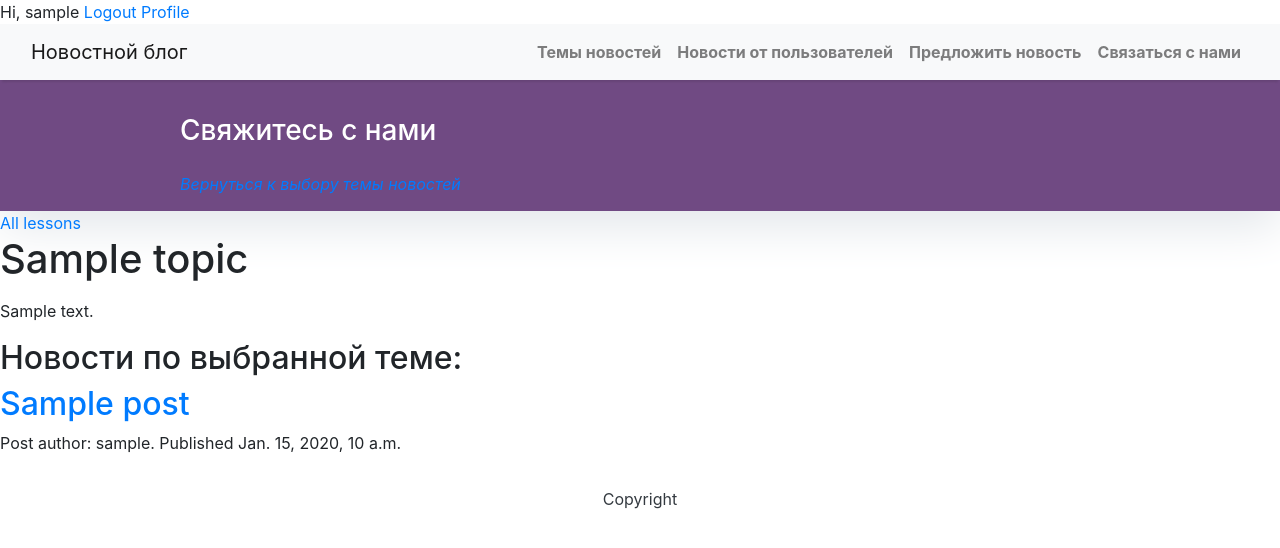
After one commit to nataliasipenko/natalyamashliakevich_app, a Django app: a page that uses blog/templates/base.html in a window 1280 px wide. The commit adds this page. Shown: the top 548 px of the page. Run offline with Django 3.2, Linux system fonts and the light colour scheme; a user stored in the database is signed in; tables that the repository leaves empty hold one stand-in row (values such as "Sample post"); some libraries are stand-ins or nearby versions.

Commit message:
Iteration 7. Added Topics M2M model

```diff
--- a/blog/admin.py
+++ b/blog/admin.py
@@ -40,3 +40,4 @@ admin.site.register(models.Contactmessage)
 # admin.site.register(models.ClientPost)
 admin.site.register(models.Post, PostAdmin)
 admin.site.register(models.Profile)
+admin.site.register(models.Topic)
--- a/blog/models.py
+++ b/blog/models.py
@@ -33,6 +33,12 @@ class Post(models.Model):
     def __str__(self):
         return self.title
 
+    def get_absolute_url(self):
+        return reverse('post_detail',
+                       args=[self.publish.year,
+                             self.publish.month,
+                             self.publish.day,
+                             self.slug])
 
 class Comment(models.Model):
     post = models.ForeignKey(Post, on_delete=models.CASCADE, related_name="comments")
@@ -73,3 +79,22 @@ class Contactmessage(models.Model):
 
     def __str__(self):
         return self.email
+
+
+class Topic(models.Model):
+
+    title = models.CharField(max_length=255)
+    slug = models.SlugField(max_length=255)
+    note = models.TextField()
+
+    updated_at = models.DateTimeField(auto_now=True)
+    created_at = models.DateTimeField(auto_now_add=True)
+
+    posts = models.ManyToManyField(Post, related_name='topics')
+
+    def __str__(self):
+        return self.title
+
+    def get_absolute_url(self):
+        return reverse('detail_topic',
+                       args=[self.slug, ])
--- a/blog/templates/base.html
+++ b/blog/templates/base.html
@@ -42,8 +42,11 @@
 
       <div class="collapse navbar-collapse" id="navbarResponsive">
         <ul class="navbar-nav ml-auto">
+          <li class="nav-item text-black">
+            <a class="nav-link text-black font-weight-bold" href="{% url 'all_topics' %}"> Темы новостей </a>
+          </li>
          <li class="nav-item text-black">
-            <a class="nav-link text-black font-weight-bold" href="{% url 'client_post' %}">Смотреть новости от пользователей </a>
+            <a class="nav-link text-black font-weight-bold" href="{% url 'client_post' %}"> Новости от пользователей </a>
           </li>
           <li class="nav-item text-black">
             <a class="nav-link text-black font-weight-bold" href="{% url 'new' %}">Предложить новость</a>
--- /dev/null
+++ b/blog/templates/detail_topic.html
@@ -0,0 +1,39 @@
+{% extends "base.html" %}
+
+{% block title %}
+    {{ topic.title|truncatewords:3 }}
+{% endblock %}
+
+{% block content %}
+    <header class="masthead">
+        <div class="overlay"></div>
+            <div class="container">
+                 <div class="row">
+                    <div class=" col-md-8 col-md-10 mx-auto">
+                        <div class="site-heading">
+                            <h3 class=" site-heading my-4 mt-3 text-white"> Свяжитесь с нами  </h3>
+                            <em><a href="{% url "all_topics" %}">Вернуться к выбору темы новостей</a></em>
+                        </div>
+                    </div>
+                 </div>
+            </div>
+    </header>
+
+    <a href="{% url "all_topics" %}">All lessons</a>
+    <h1>{{ topic.title}}</h1>
+    <p>
+        {{ topic.note|linebreaks }}
+    </p>
+    <h2>Новости по выбранной теме:</h2>
+    {% for post in topic.posts.all %}
+         <h2><a href="{% url 'post_detail' post.slug %}">{{ post.title }}</a></h2>
+
+        <p>
+            Post author: {{ post.author }}. Published {{ post.publish }}
+        </p>
+        <p>
+            {{ post.body|truncatewords_html:5|linebreaks }}
+        </p>
+
+    {% endfor %}
+{% endblock %}
--- a/blog/urls.py
+++ b/blog/urls.py
@@ -2,7 +2,7 @@ from . import views
 # from django.urls import include
 
 from django.urls import path
-from .feeds import LatestPostsFeed, AtomSiteNewsFeed
+
 from django.conf import settings
 from django.conf.urls.static import static
 # from .views import PostNewView
@@ -15,12 +15,15 @@ class MyHack(auth_views.PasswordResetView):
 
 
 urlpatterns = [
-    path("feed/rss", LatestPostsFeed(), name="post_feed"),
+
+    path('all_topics', views.all_topics, name='all_topics'),
+    path('topic/<slug:slug>/', views.topics_details, name='detail_topic'),
+
     path("conact/", views.contact, name="contact"),
     path("new/", views.new, name="new"),
 
     # path("new/", PostNewView.as_view(), name="new"),
-    path("feed/atom", AtomSiteNewsFeed()),
+
     path("", views.PostList.as_view(), name="home"),
 
     path("<slug:slug>/login/", auth_views.LoginView.as_view()),
@@ -39,7 +42,7 @@ urlpatterns = [
     path('edit_profile/', views.edit_profile, name='edit_profile'),
 
     path("client_post/", views.ClientPostList.as_view(), name="client_post"),
-    path("<slug:slug>/", views.post_detail, name="post_detail"),
+    path("post-detial/<str:slug>/", views.post_detail, name="post_detail"),
 
     # path("summernote/", include("django_summernote.urls")),
 
--- a/blog/views.py
+++ b/blog/views.py
@@ -149,3 +149,19 @@ def edit_profile(request):
         return render(request,
                       'edit_profile.html',
                       {'user_form': user_form, 'profile_form': profile_form})
+
+
+def all_topics(request):
+    topic_list = models.Topic.objects.all()
+    return render(request,
+                  'all_topics.html',
+                  {'topics': topic_list})
+
+
+@login_required
+def topics_details(request, slug):
+    topic = get_object_or_404(models.Topic,
+                              slug=slug)
+    return render(request,
+                  'detail_topic.html',
+                  {'topic': topic})
```
Also changed, not shown: blog/feeds.py (deleted, +0 -30 lines), blog/templates/all_topics.html (added, +45 -0 lines), blog/migrations/0005_topic.py (added).
